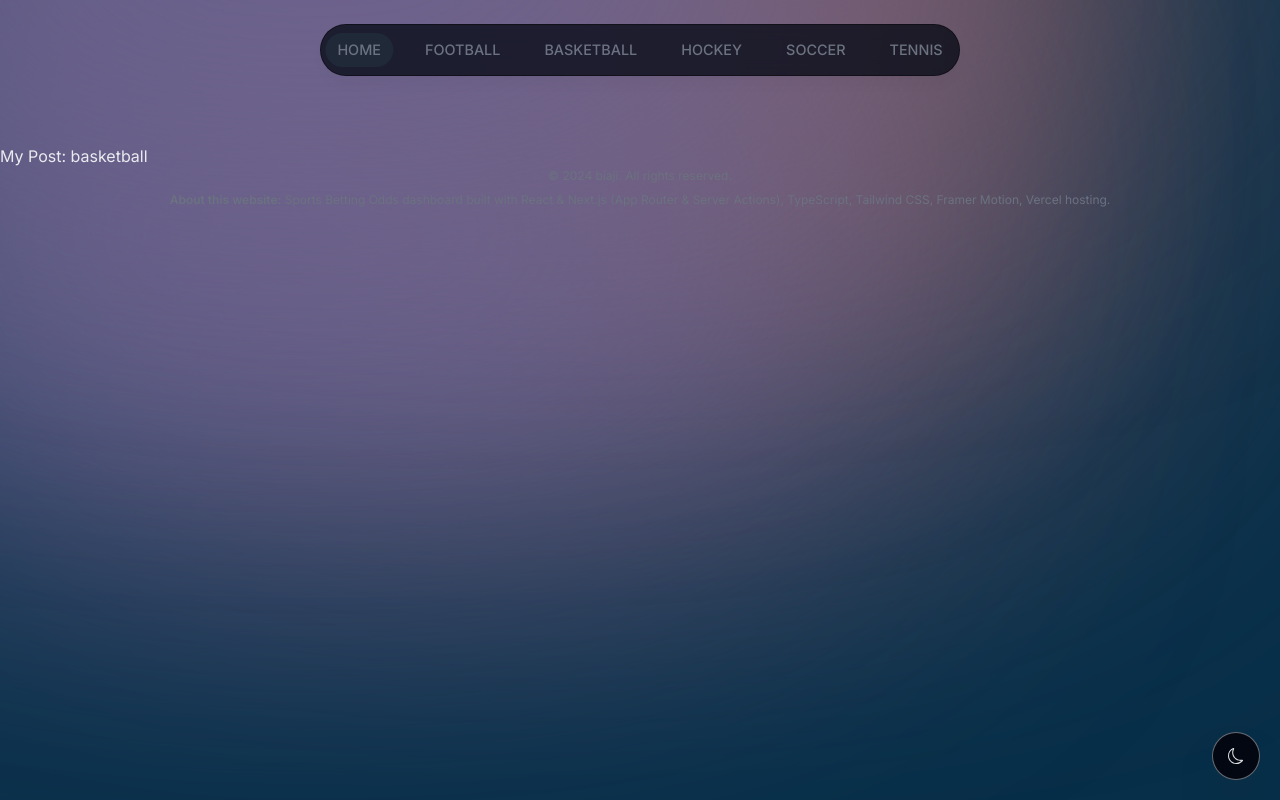
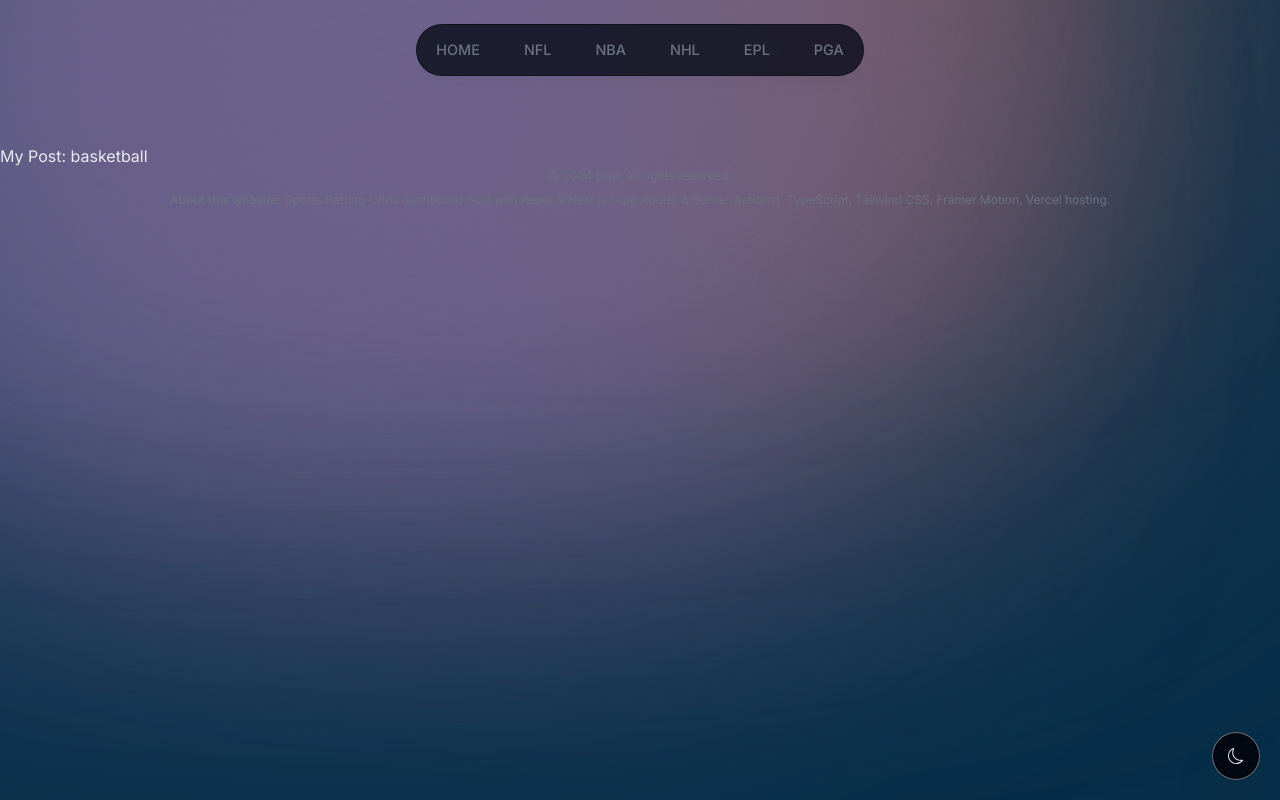
Before and after one commit to bparvin12/sports-betting-odds, a Next.js app: page /sport/basketball in a window 1280 px wide. Built offline with nearby package versions, Linux system fonts and the light colour scheme; no server answers.

Commit message:
feat: updated header links and styles

```diff
--- a/components/header.tsx
+++ b/components/header.tsx
@@ -3,23 +3,23 @@
 import clsx from 'clsx';
 import { motion } from 'framer-motion';
 import Link from 'next/link';
+import { usePathname } from 'next/navigation';
 import React from 'react';
 
-import { useActiveSectionContext } from '@/context/active-section-context';
 import { links } from '@/lib/data';
 
 export default function Header() {
-  const { activeSection } = useActiveSectionContext();
+  const pathname = usePathname();
 
   return (
     <header className="relative z-[999]">
       <motion.div
-        className="fixed left-1/2 top-0 h-[4.5rem] w-full rounded-none border border-policeBlue/40 bg-policeBlue/80 shadow-lg shadow-black/[0.03] backdrop-blur-[0.5rem] dark:border-black/40 dark:bg-gray-950/75 sm:top-6 sm:h-[3.25rem] sm:w-[40rem] sm:rounded-full"
+        className="fixed left-1/2 top-0 h-[4.5rem] w-full rounded-none border border-policeBlue/40 bg-policeBlue/80 shadow-lg shadow-black/[0.03] backdrop-blur-[0.5rem] dark:border-black/40 dark:bg-gray-950/75 sm:top-6 sm:h-[3.25rem] sm:w-[28rem] sm:rounded-full"
         initial={{ y: -100, x: '-50%', opacity: 0 }}
         animate={{ y: 0, x: '-50%', opacity: 1 }}
       ></motion.div>
 
-      <nav className="fixed left-1/2 top-[0.15rem] flex h-12 -translate-x-1/2 py-2 sm:top-[1.7rem] sm:h-[initial] sm:py-0">
+      <nav className="fixed left-1/2 top-[0.7rem] flex h-12 -translate-x-1/2 py-2 sm:top-[1.7rem] sm:h-[initial] sm:py-0">
         <ul className="flex w-[22rem] flex-wrap items-center justify-center gap-y-1 text-[0.9rem] font-medium text-tan sm:w-[initial] sm:flex-nowrap sm:gap-5">
           {links.map((link) => (
             <motion.li
@@ -32,15 +32,17 @@ export default function Header() {
                 className={clsx(
                   'flex w-full items-center justify-center p-3 uppercase transition hover:text-yankeesBlue dark:text-gray-500 dark:hover:text-gray-300',
                   {
-                    'text-policeBlue dark:text-gray-200':
-                      activeSection === link.name,
+                    'text-white dark:text-white':
+                      pathname === `/sport/${link.src}` ||
+                      link.src === pathname,
                   },
                 )}
-                href={`/sport/${link.src}`}
+                href={link.src === '/' ? '/' : `/sport/${link.src}`}
               >
                 {link.name}
 
-                {link.name === activeSection && (
+                {(pathname === `/sport/${link.src}` ||
+                  link.src === pathname) && (
                   <motion.span
                     className="absolute inset-0 -z-10 rounded-full bg-tan dark:bg-gray-800"
                     layoutId="activeSection"
--- a/lib/data.ts
+++ b/lib/data.ts
@@ -14,24 +14,24 @@ export const links = [
     src: '/',
   },
   {
-    name: 'football',
-    src: 'football',
+    name: 'nfl',
+    src: 'nfl',
   },
   {
-    name: 'basketball',
-    src: 'basketball',
+    name: 'nba',
+    src: 'nba',
   },
   {
-    name: 'hockey',
-    src: 'hockey',
+    name: 'nhl',
+    src: 'nhl',
   },
   {
-    name: 'soccer',
-    src: 'soccer',
+    name: 'epl',
+    src: 'epl',
   },
   {
-    name: 'tennis',
-    src: 'tennis',
+    name: 'pga',
+    src: 'pga',
   },
 ] as const;
 
```
